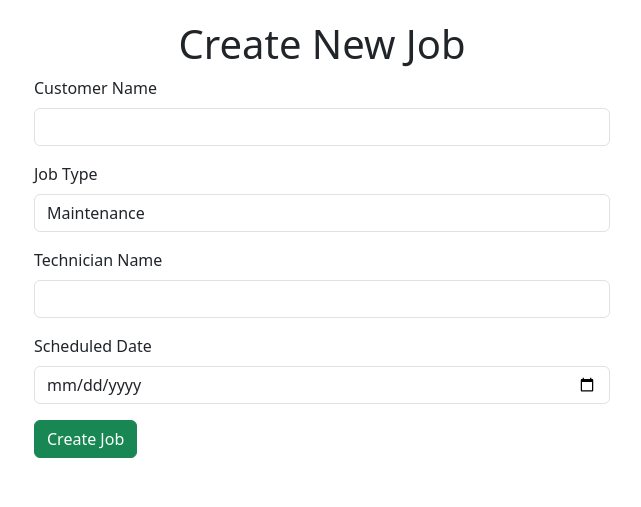
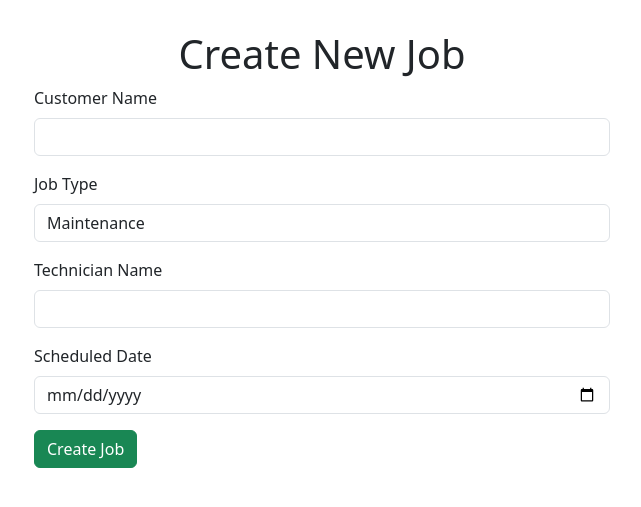
Before and after one commit to BassilAlkhalif/hvac-management-app, a Flask app: page /create_job in a window 1280 px wide. Shown: the top 507 px of the page, without its empty margins (318-959 px from the left). Run offline with Flask 3, Linux system fonts and the light colour scheme.

Commit message:
Update create_job.html

```diff
--- a/hvac_management_app/templates/create_job.html
+++ b/hvac_management_app/templates/create_job.html
@@ -8,16 +8,16 @@
     <style>
         .container {
             max-width: 600px;
-            margin-top: 20px;
+            margin: 30px auto;
         }
-        .form-control {
-            margin-bottom: 15px;
+        h1 {
+            text-align: center;
         }
     </style>
 </head>
 <body>
     <div class="container">
-        <h1 class="text-center">Create New Job</h1>
+        <h1>Create New Job</h1>
         <form action="/create_job" method="post">
             <div class="mb-3">
                 <label for="customer_name" class="form-label">Customer Name</label>
@@ -27,7 +27,7 @@
                 <label for="job_type" class="form-label">Job Type</label>
                 <select id="job_type" class="form-control" name="job_type">
                     <option value="Maintenance">Maintenance</option>
-                    <option value="Repair">Repair</option>
+                    <option value="Installation">Installation</option>
                 </select>
             </div>
             <div class="mb-3">
```
